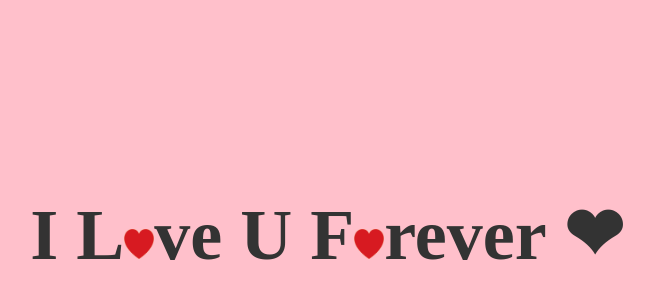
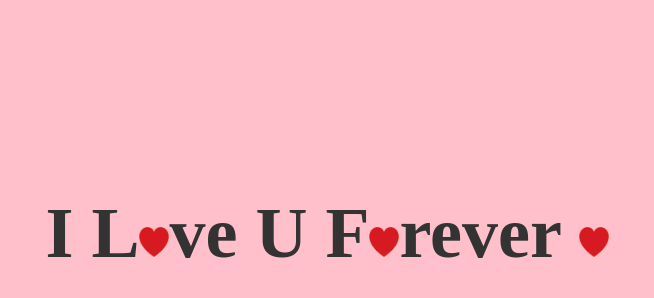
Before and after one commit to ameeridz/Juanxsarah, a plain HTML site: page yes.html in a window 1280 px wide. Shown: the whole page, without its empty margins (313-967 px from the left). Drawn offline with Linux system fonts and the light colour scheme.

Commit message:
Update yes.html

```diff
--- a/yes.html
+++ b/yes.html
@@ -9,7 +9,7 @@
 <body>
 	<div class="container">
 		<div class="yes">
-			<h2>I L<img src="kisspng-love-heart-love-heart-romance-clip-art-picture-of-red-heart-5aaeb718420cb8.8640685015213995762706.png" alt="">ve U F<img src="kisspng-love-heart-love-heart-romance-clip-art-picture-of-red-heart-5aaeb718420cb8.8640685015213995762706.png" alt="">rever ❤︎
+			<h2>I L<img src="kisspng-love-heart-love-heart-romance-clip-art-picture-of-red-heart-5aaeb718420cb8.8640685015213995762706.png" alt="">ve U F<img src="kisspng-love-heart-love-heart-romance-clip-art-picture-of-red-heart-5aaeb718420cb8.8640685015213995762706.png" alt="">rever <img src="kisspng-love-heart-love-heart-romance-clip-art-picture-of-red-heart-5aaeb718420cb8.8640685015213995762706.png"︎
 
 		</div>
 	</div>
```
